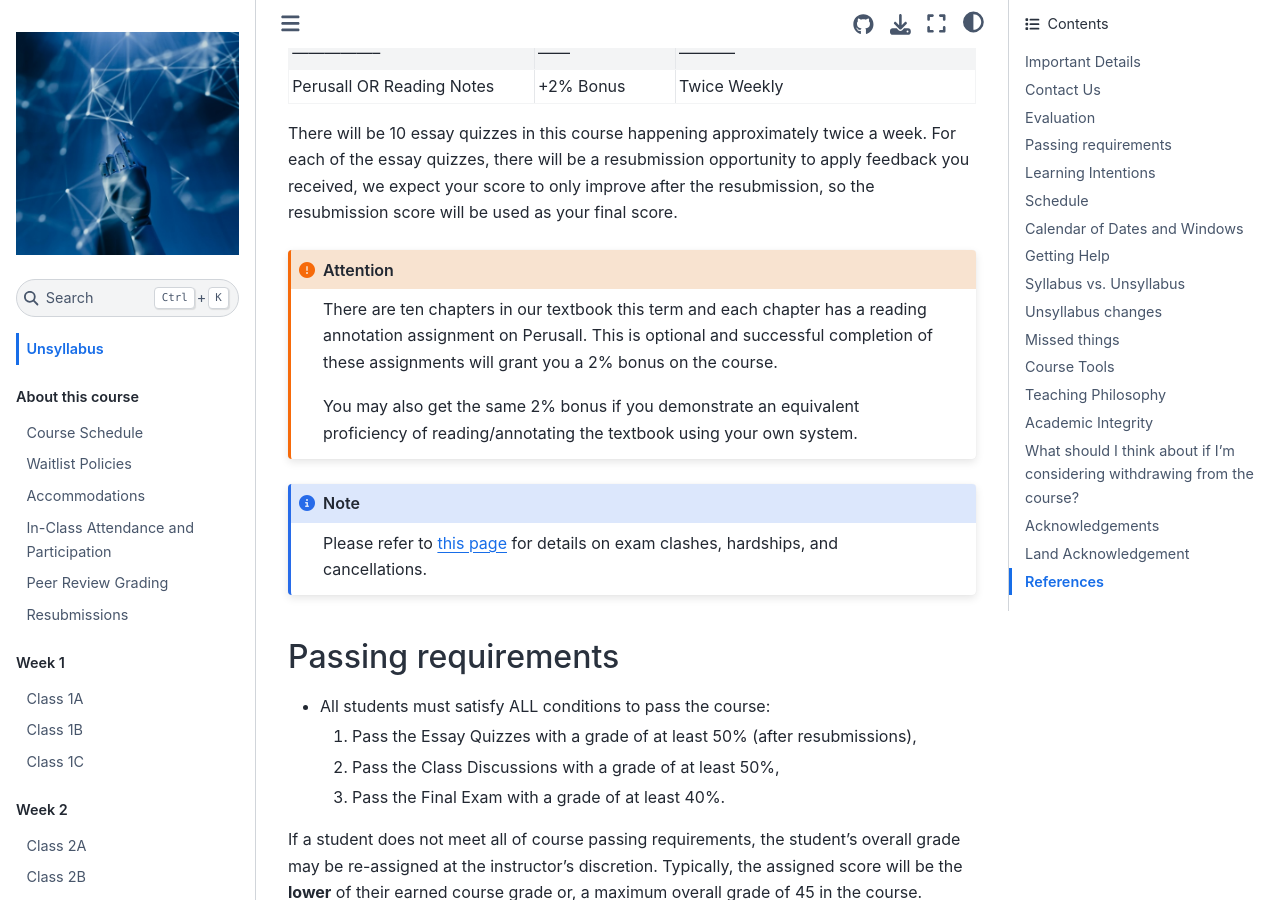
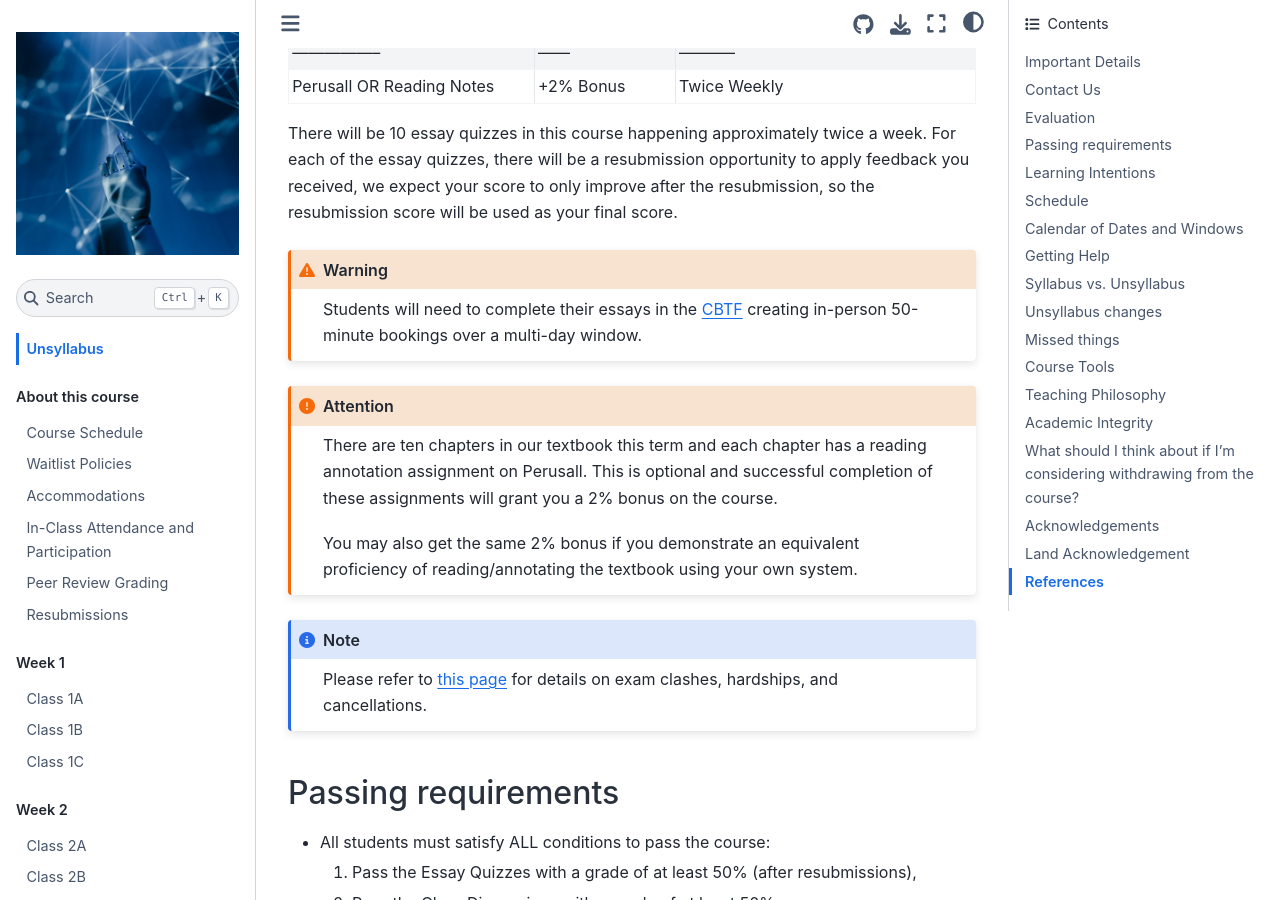
Before and after one commit to UBC-CS/cpsc430, a Jupyter Book: the page built from about/unsyllabus.md, in a window 1280 px wide and 900 px high, scrolled down 2862 px. Built offline with Jupyter Book 1.0.4 settings and Sphinx 7.4.7 and the Sphinx Book theme 1.1.4, drawn with Linux system fonts in a browser that asks for light colours; pages that are not in the unit, such as notebooks, are missing from menus; cross-references to code outside the pages are shown as plain code.

Commit message:
add warning about CBTF

````diff
--- a/about/unsyllabus_bits/grading_practices_detailed.md
+++ b/about/unsyllabus_bits/grading_practices_detailed.md
@@ -11,6 +11,10 @@ The grading scheme for this course is:
 
 There will be 10 essay quizzes in this course happening approximately twice a week.
 For each of the essay quizzes, there will be a resubmission opportunity to apply feedback you received, we expect your score to only improve after the resubmission, so the resubmission score will be used as your final score.
+
+```{warning}
+Students will need to complete their essays in the [CBTF](https://cbtf.ubc.ca) creating in-person 50-minute bookings over a multi-day window.
+```
 
 ```{attention}
 There are ten chapters in our textbook this term and each chapter has a reading annotation assignment on Perusall. This is optional and successful completion of these assignments will grant you a 2% bonus on the course.
````
